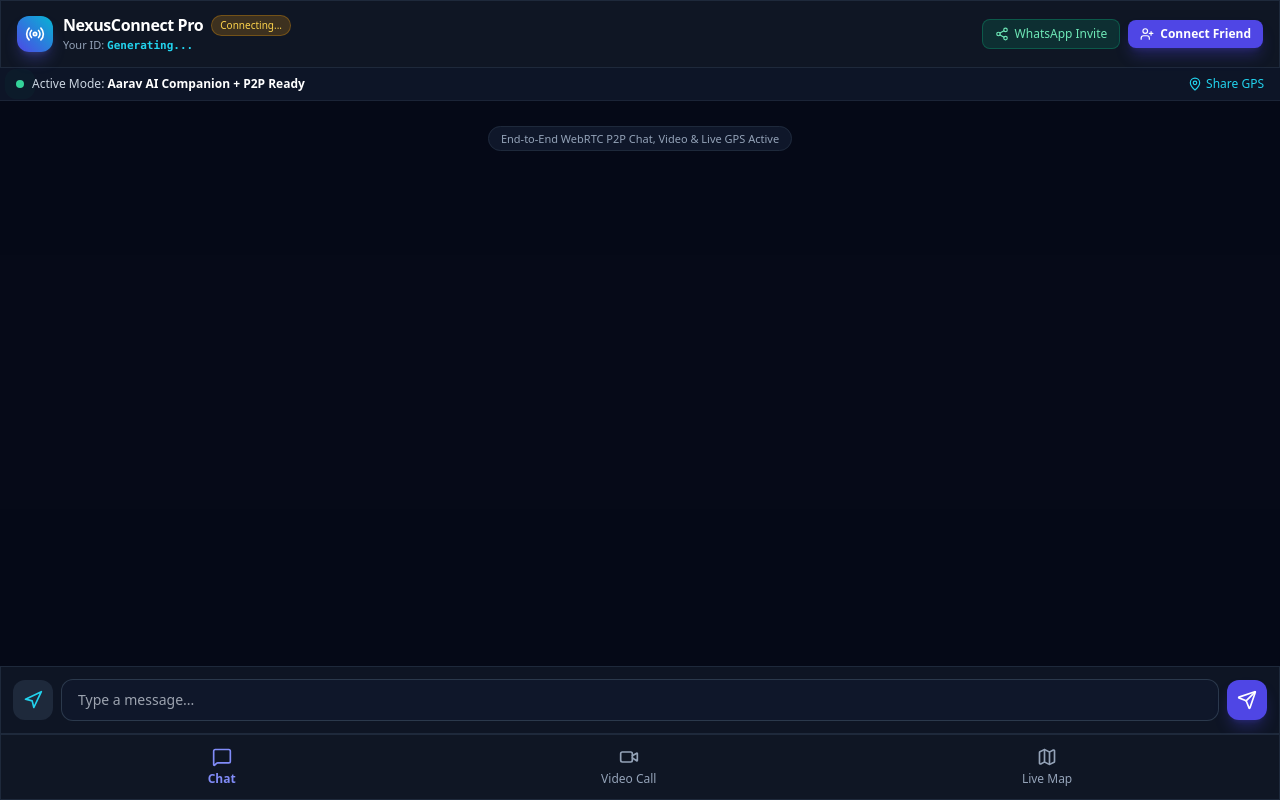
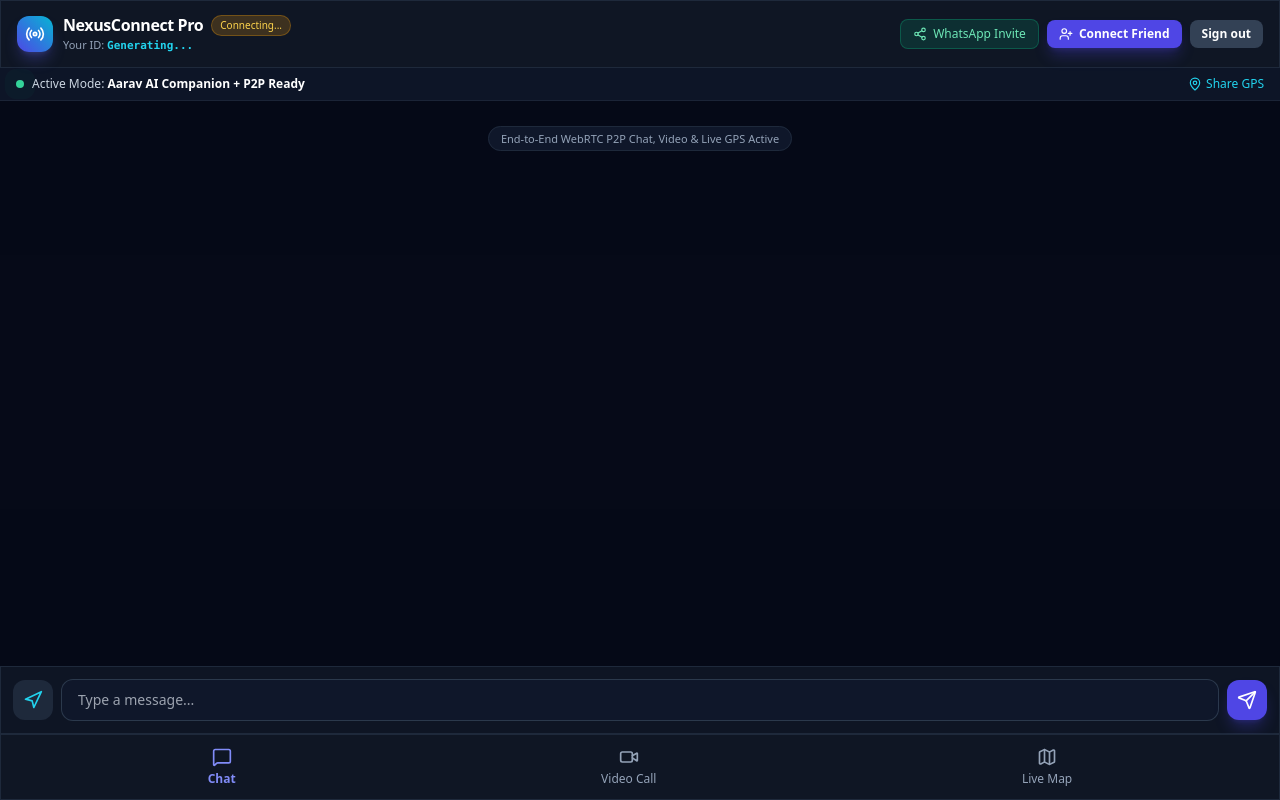
Before and after one commit to vasimjpatel-commits/NexusConnectPro-Android, a plain HTML site: page app/src/main/assets/index.html in a window 1280 px wide. Drawn offline with nearby package versions, Linux system fonts and the light colour scheme; a script that the page names is missing.

Commit message:
Add sign-out control to existing NexusConnect interface

```diff
--- a/app/src/main/assets/index.html
+++ b/app/src/main/assets/index.html
@@ -51,6 +51,7 @@
         <i data-lucide="user-plus" class="w-3.5 h-3.5"></i>
         <span>Connect Friend</span>
       </button>
+      <button onclick="window.location.href='nexusconnect://logout'" class="px-3 py-1.5 rounded-lg bg-slate-700 hover:bg-slate-600 text-white text-xs font-semibold">Sign out</button>
     </div>
   </header>
 
```
